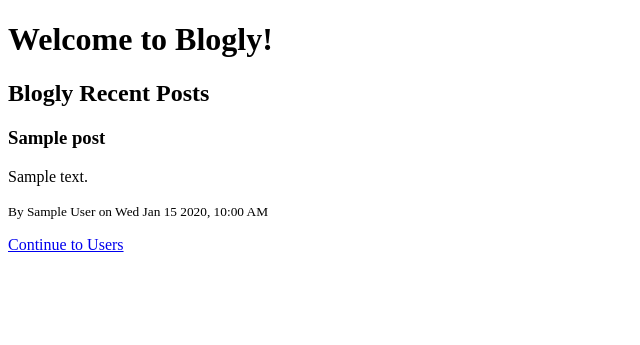
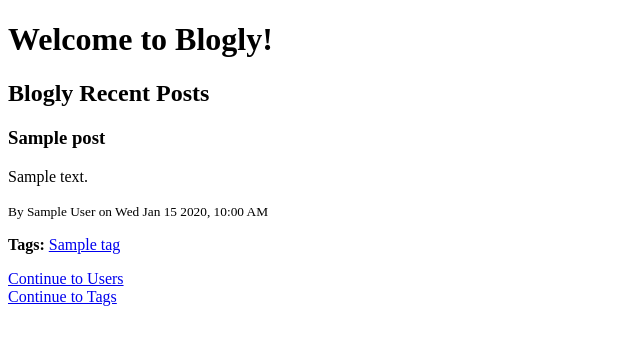
Before and after one commit to olivechip/flask_blogly, a Flask app: page / in a window 1280 px wide. Shown: the top 345 px of the page, without its empty margins (0-640 px from the left). Run offline with Flask 3, Linux system fonts and the light colour scheme; tables that the repository leaves empty hold one stand-in row (values such as "Sample post").

Commit message:
added m2m tag/post models, view routes for all tags, fixed homepage routes to show tags in posts

```diff
--- a/app.py
+++ b/app.py
@@ -2,7 +2,7 @@
 
 from flask import Flask, request, render_template, redirect, flash
 from flask_debugtoolbar import DebugToolbarExtension
-from models import db, connect_db, User, Post
+from models import db, connect_db, User, Post, Tag, PostTag
 
 app = Flask(__name__)
 
@@ -156,3 +156,8 @@ def delete_post(post_id):
 @app.errorhandler(404)
 def page_not_found(e):
     return render_template('404.html')
+
+@app.route('/tags')
+def show_tags():
+    tags = Tag.alphabetical()
+    return render_template('tags.html', tags=tags)
--- a/models.py
+++ b/models.py
@@ -49,3 +49,21 @@ class Post(db.Model):
     @classmethod
     def show_recent(cls):
         return cls.query.order_by(Post.created_at.desc()).limit(5).all()
+
+class PostTag(db.Model):
+    __tablename__ = 'post_tags'
+
+    post_id = db.Column(db.Integer, db.ForeignKey('posts.id'), primary_key = True)
+    tag_id = db.Column(db.Integer, db.ForeignKey('tags.id'), primary_key = True)
+
+class Tag(db.Model):
+    __tablename__ = 'tags'
+
+    id = db.Column(db.Integer, primary_key = True, autoincrement = True)
+    name = db.Column(db.Text, nullable = False, unique = True)
+
+    @classmethod
+    def alphabetical(cls):
+        return cls.query.order_by(Tag.name).all()
+
+    posts = db.relationship('Post', secondary='post_tags', backref='tags', cascade='all, delete')
--- /dev/null
+++ b/notes.txt
@@ -0,0 +1,2 @@
+just finished adding tags to posts on homepg, tag view routes
+need to add view routes for tag ids, new/edit/delete tags
--- a/templates/home_page.html
+++ b/templates/home_page.html
@@ -11,8 +11,16 @@
     <h3>{{p.title}}</h3>
     <p>{{p.content}}</p>
     <p><small>By {{p.user.full_name}} on {{p.friendly_date}}</small></p>
+    {% if p.tags %}
+        <p><b>Tags: </b>
+        {% for tag in p.tags %}
+            <a href="/tags/{{tag.id}}">{{ tag.name }}</a>
+        {% endfor %}
+    </p>
+    {% endif %}
 {% endfor %}
 
-<a href="/users">Continue to Users</a>
+<a href="/users">Continue to Users</a><br>
+<a href="/tags">Continue to Tags</a>
 
 {% endblock %}
--- a/templates/users.html
+++ b/templates/users.html
@@ -20,7 +20,7 @@
 </ul>
 
 <form action="/users/new">
-    <button class="add">Add user</button>
+    <button class="add">Add User</button>
 </form>
 
 
```
Also changed, not shown: seed.py (+23 -1 lines), templates/tags.html (added, +26 -0 lines).
